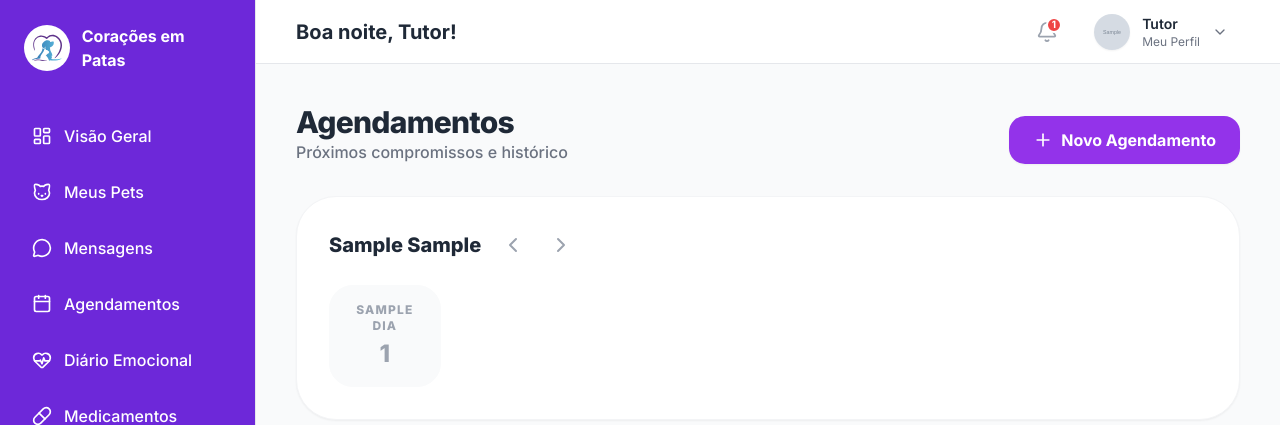
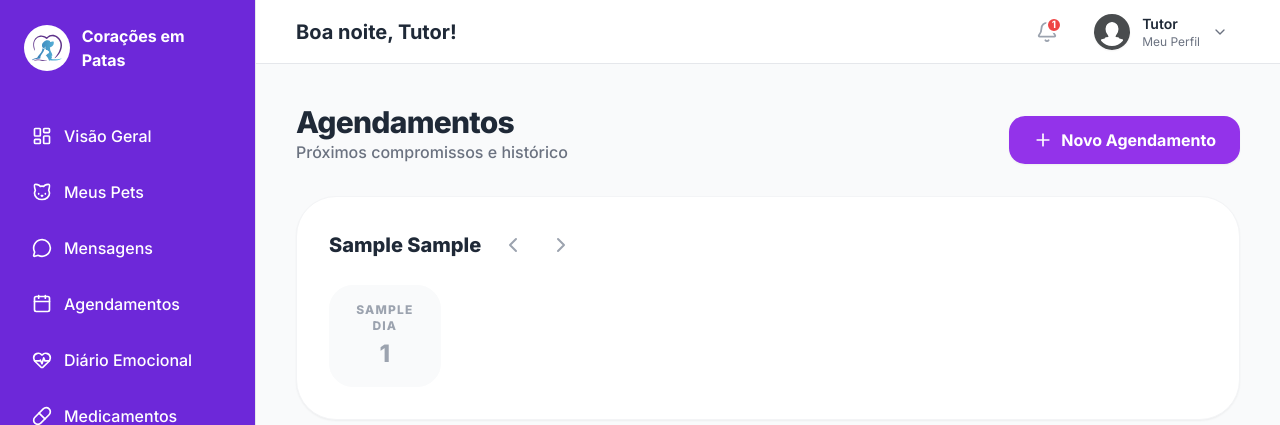
Before and after one commit to pmoraes230/pet, a Django app: template tutor_dash/templates/agendamentos.html in a window 1280 px wide. Shown: the top 425 px of the page. Run offline with Django 5.2, Linux system fonts and the light colour scheme; tables that the repository leaves empty hold one stand-in row (values such as "Sample post"); the template is opened without the code that fills it: values that come from a table or form of the project are taken from there, most other values are stand-ins (such as "Sample title", 1, 10 or a date in 2020); grey boxes marked "Sample" are stand-in pictures; some libraries are stand-ins or nearby versions.

Commit message:
bux fix: Correção de bug em renderização de foto perfil no header de tutor

```diff
--- a/pet_app/templates/partials/header/header_tutor.html
+++ b/pet_app/templates/partials/header/header_tutor.html
@@ -105,11 +105,11 @@
         <!-- Avatar -->
         <div
           class="h-9 w-9 rounded-full flex items-center justify-center text-white font-bold text-sm shadow-sm">
-          {% if not tutor.imagem_perfil_tutor %}
+          {% if not request.session.image_tutor %}
           <img src="{% static "icons/image_user_default.svg" %}" alt="Foto do tutor"
           class="w-full h-full object-cover">
           {% else %}
-          <img src="{{ tutor.imagem_perfil_tutor.url }}" alt="{{ tutor.nome_tutor }}" class="w-full h-full object-cover rounded-full">
+          <img src="{{ request.session.image_tutor }}" alt="{{ request.session.user_nome }}" class="w-full h-full object-cover rounded-full">
           {% endif %}
         </div>
 
--- a/pet_app/views.py
+++ b/pet_app/views.py
@@ -118,6 +118,7 @@ def login_view(request):
         request.session['user_role']  = user_role
         request.session['user_nome']  = user.nome_tutor if user_role == 'tutor' else user.nome
         request.session['user_email'] = user.email
+        request.session['image_tutor'] = user.imagem_perfil_tutor.url if user_role == 'tutor' and user.imagem_perfil_tutor else None
         request.session.modified = True
 
         messages.success(request, f"Bem-vindo(a), {request.session['user_nome']}!")
```
